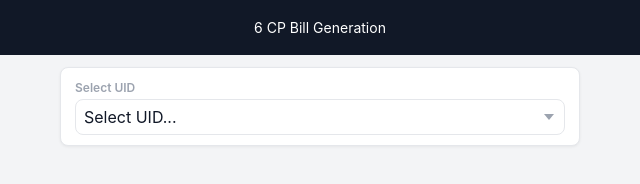
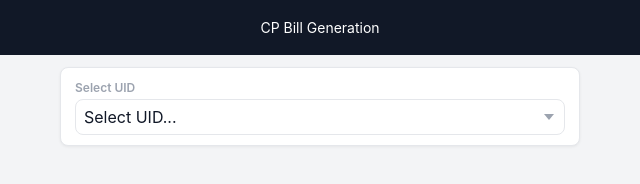
Before and after one commit to saranshkhera-openhouse/backend-form-automation-oh, a website: page openhouse-forms/public/cp-bill.html in a window 1280 px wide. Shown: the full height of the page, 320-960 px from the left. Drawn offline with Linux system fonts and the light colour scheme; no server answers.

Commit message:
Update cp-bill.html

```diff
--- a/openhouse-forms/public/cp-bill.html
+++ b/openhouse-forms/public/cp-bill.html
@@ -24,7 +24,7 @@
 <body>
 <header class="hdr">
   <a href="/" class="hdr-logo"><img src="/images/logo_2.png" alt="Openhouse" style="height:32px"></a>
-  <div class="hdr-center"><div class="form-name">6 CP Bill Generation</div></div>
+  <div class="hdr-center"><div class="form-name">CP Bill Generation</div></div>
   <div class="hdr-right"></div>
 </header>
 <div class="ctn">
```
